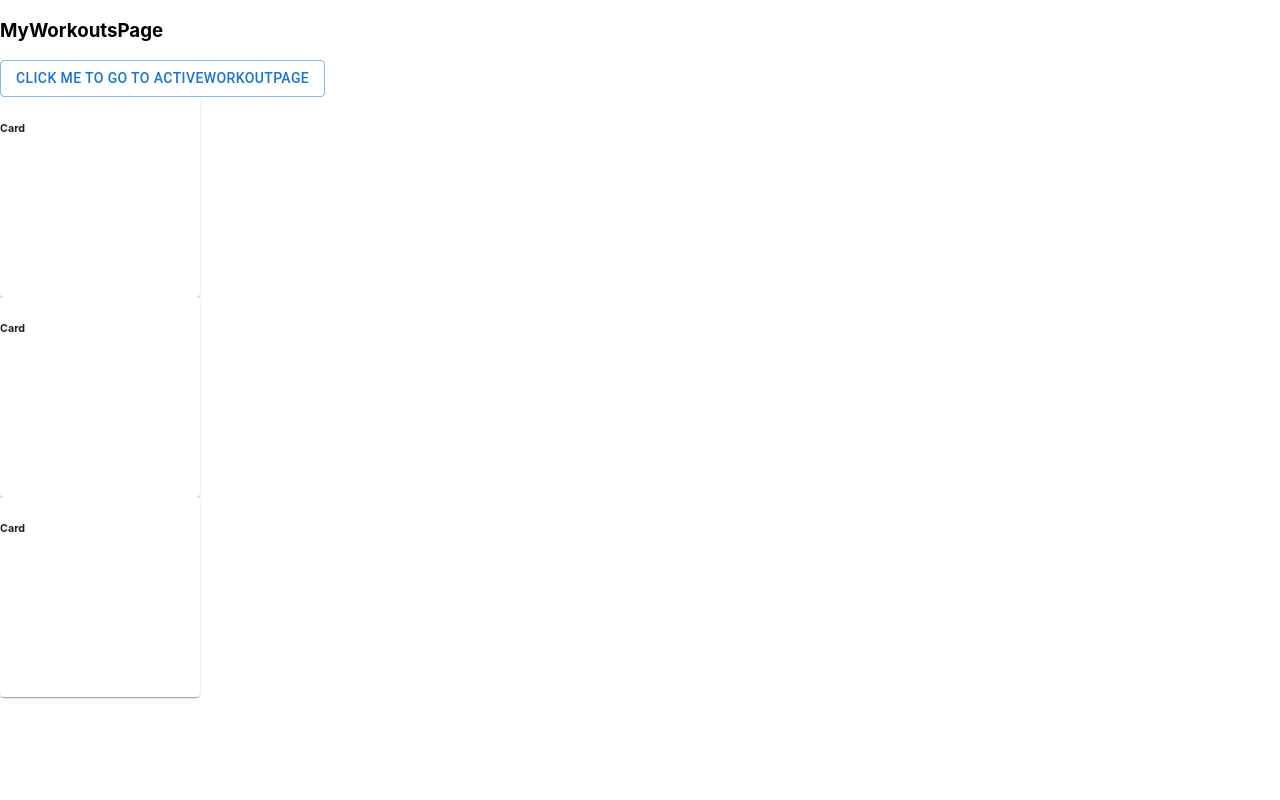
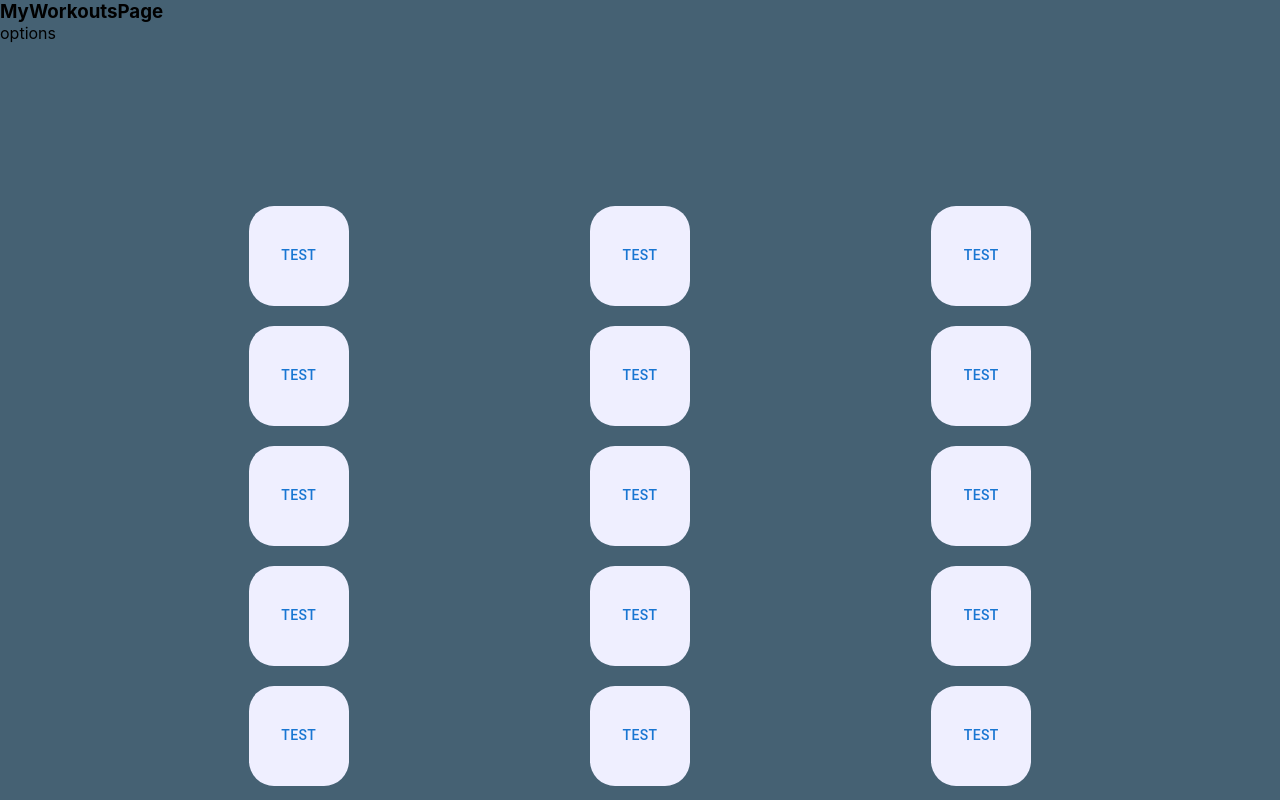
Before and after one commit to elainelin313/buildup, a React (Create React App) app: page /myworkoutspage in a window 1280 px wide. Shown: the top 800 px of the page. Built offline with nearby package versions, Linux system fonts and the light colour scheme.

Commit message:
MyWorkoutsPage scroll

```diff
--- /dev/null
+++ b/src/Components/MyWorkoutsPage.css
@@ -0,0 +1,82 @@
+:root {
+  --gutter: 10px;
+}
+
+.gallery {
+  padding: var(--gutter) 0;
+  display: grid;
+  grid-gap: var(--gutter) 0;
+  grid-template-columns: var(--gutter) 1fr var(--gutter);
+  align-content: start;
+}
+
+.gallery > * {
+  grid-column: 2 / -2;
+}
+
+.gallery > .full {
+  grid-column: 1 / -1;
+}
+
+.scroll {
+  display: grid;
+  grid-gap: calc(var(--gutter) / 2);
+  grid-template-columns: 10px repeat(var(--total), calc(50% - var(--gutter) * 2)) 10px;
+  grid-template-rows: minmax(150px, 1fr);
+
+  overflow-x: scroll;
+  scroll-snap-type: x proximity;
+  padding-bottom: calc(.75 * var(--gutter));
+  margin-bottom: calc(-.25 * var(--gutter));
+}
+
+.scroll:before,
+.scroll:after {
+  content: '';
+}
+
+
+/* Demo styles */
+
+body {
+  background: #456173;
+}
+
+.MyWorkoutsPage {
+
+}
+
+ul {
+  list-style: none;
+  padding: 0;
+}
+
+h1,
+h2,
+h3 {
+  margin: 0;
+}
+
+.gallery {
+  width: 100%;
+  height: 667px;
+  background: #DBD0BC;
+  overflow-y: scroll;
+}
+
+.scroll > li,
+
+.trio {
+  scroll-snap-align: center;
+  padding: calc(var(--gutter) / 2 * 1.5);
+  display: flex;
+  flex-direction: row;
+  justify-content: space-evenly;
+}
+
+.card {
+    width: 50px;
+    height: 100px;
+    border-radius: 8px;
+    justify-content: center;
+}
--- a/src/Components/MyWorkoutsPage.js
+++ b/src/Components/MyWorkoutsPage.js
@@ -2,15 +2,26 @@ import Button from '@mui/material/Button';
 import Card from '@mui/material/Card';
 import CardMedia from '@mui/material/CardMedia';
 import { useNavigate } from "react-router-dom";
+import { styled } from '@mui/material/styles';
+import theme from './Theme.js';
+import NavButton from './NavButton.js';
+import './MyWorkoutsPage.css';
 
-function PoseCard() {
+const PoseCard = styled(Button)(() => ({
+    width: 100,
+    height: 100,
+    justifyContent: 'center',
+    backgroundColor: theme.palette.background.paper,
+    borderColor: '#ffffff',
+    '&:hover': {
+        borderColor: '#eeeeee',
+    },
+    borderRadius: theme.overrides.MuiButton.root.borderRadius,
+}));
+
+function CuratedWorkoutCard() {
     return (
-        <Card sx={{ width: 200, height: 200 }}>
-            <h6>Card</h6>
-            <CardMedia>
-                {/*Here you would put the image of the workout*/}
-            </CardMedia>
-        </Card>
+        <div></div>
     );
 }
 
@@ -23,16 +34,58 @@ function MyWorkoutsPage() {
     return (
       <div className="MyWorkoutsPage">
           <h3>MyWorkoutsPage</h3>
-          <Button
-            onClick={() => goToActiveWorkoutPage()}
-            variant="outlined"
-          >
-            Click me to go to ActiveWorkoutPage
-          </Button>
-          <div>
-              <PoseCard />
-              <PoseCard />
-              <PoseCard />
+          <div className="column">
+            <div className="multi-select-options">
+                options
+            </div>
+            <div className="scroll">
+                <div class="trio">
+                    <PoseCard>test</PoseCard>
+                    <PoseCard>test</PoseCard>
+                    <PoseCard>test</PoseCard>
+                </div>
+                <div className="trio">
+                    <PoseCard>test</PoseCard>
+                    <PoseCard>test</PoseCard>
+                    <PoseCard>test</PoseCard>
+                </div>
+                <div className="trio">
+                    <PoseCard>test</PoseCard>
+                    <PoseCard>test</PoseCard>
+                    <PoseCard>test</PoseCard>
+                </div>
+                <div className="trio">
+                    <PoseCard>test</PoseCard>
+                    <PoseCard>test</PoseCard>
+                    <PoseCard>test</PoseCard>
+                </div>
+                <div className="trio">
+                    <PoseCard>test</PoseCard>
+                    <PoseCard>test</PoseCard>
+                    <PoseCard>test</PoseCard>
+                </div>
+                <div className="trio">
+                    <PoseCard>test</PoseCard>
+                    <PoseCard>test</PoseCard>
+                    <PoseCard>test</PoseCard>
+                </div>
+            </div>
+            <NavButton
+                onClick={() => goToActiveWorkoutPage()}
+                variant="outlined"
+            >
+                Click me to go to Active Workout Page
+            </NavButton>
+          </div>
+          <div className="column">
+              <div className="header">
+
+              </div>
+              <div className="scroll">
+                  <CuratedWorkoutCard />
+                  <CuratedWorkoutCard />
+                  <CuratedWorkoutCard />
+              </div>
           </div>
       </div>
     );
```
